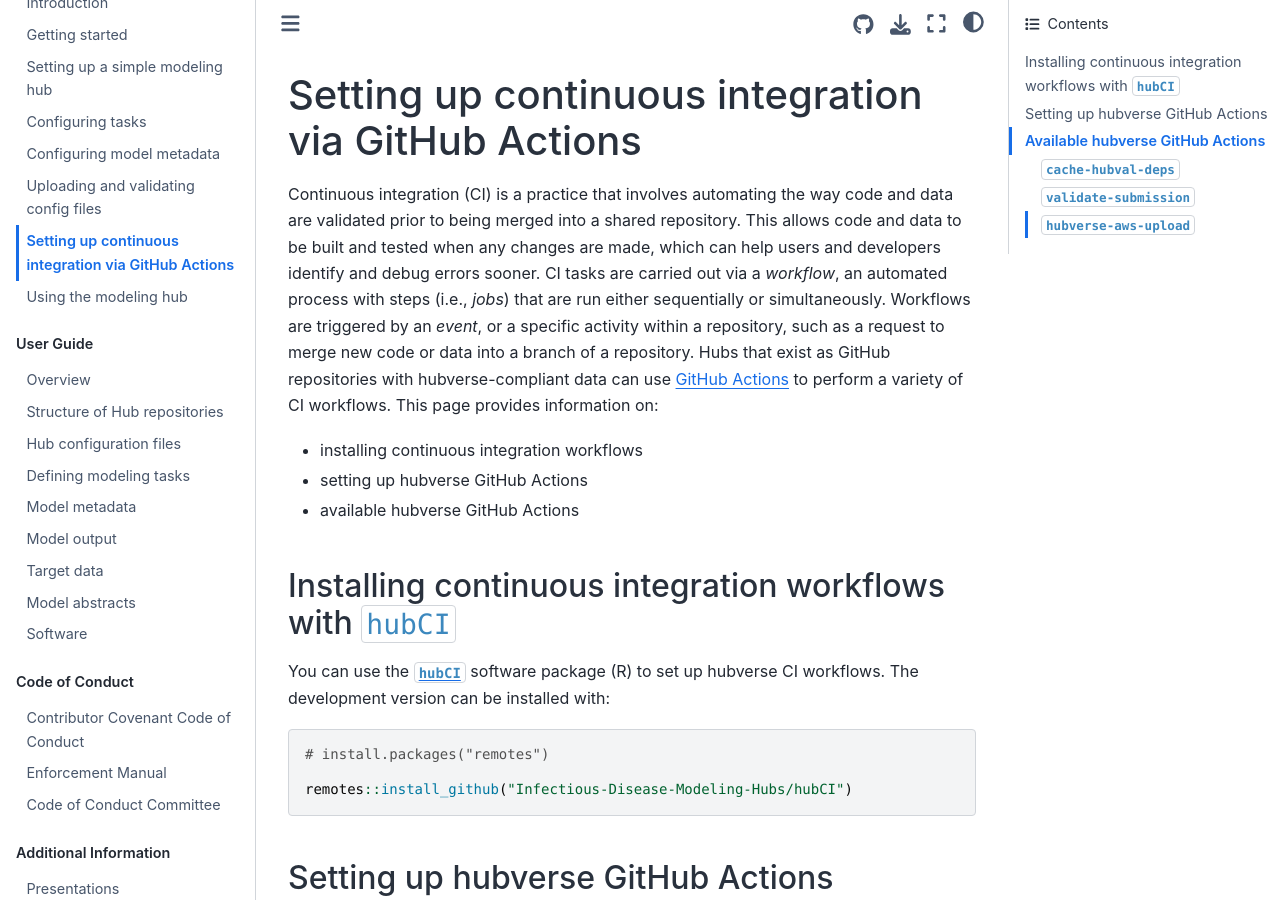
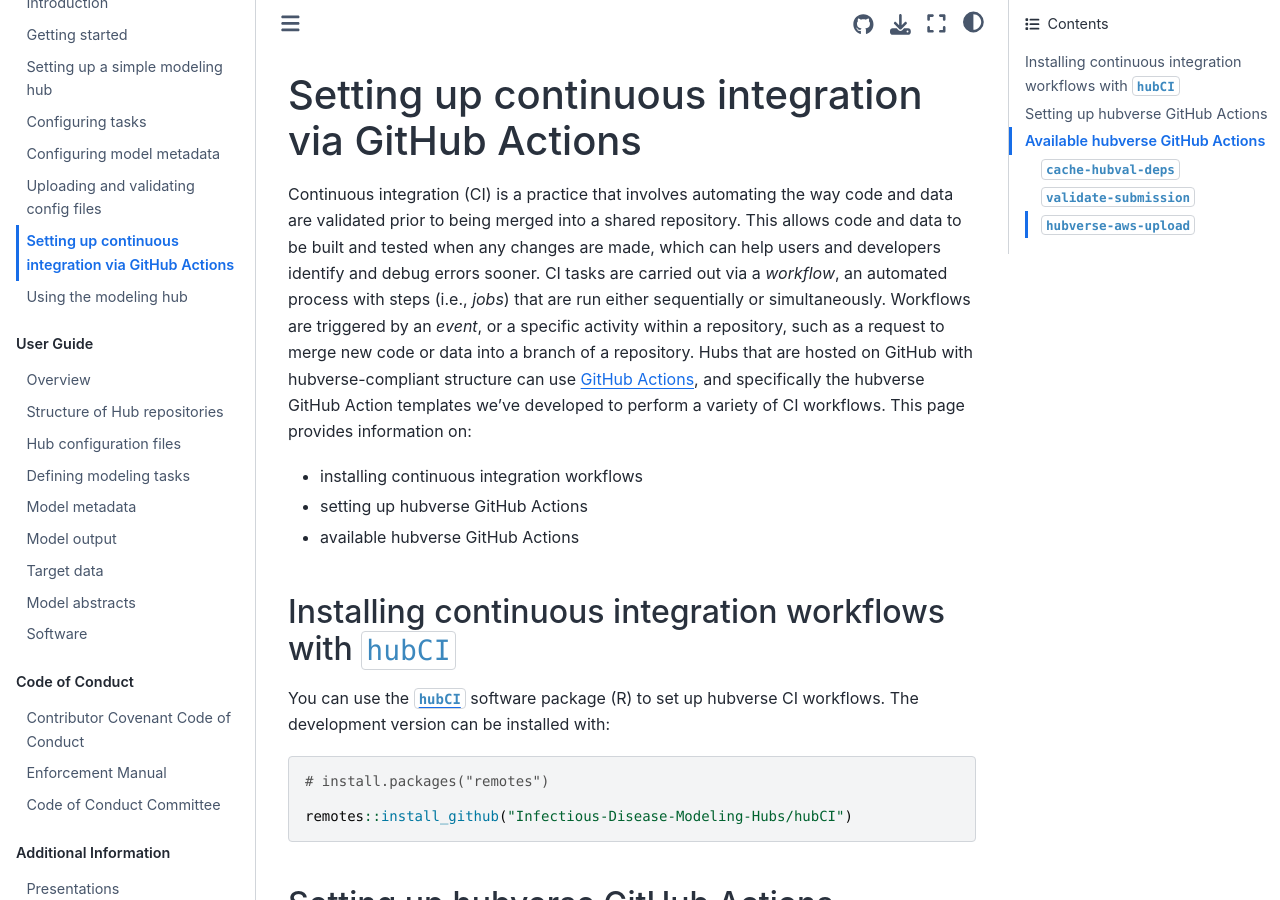
Before and after one commit to hubverse-org/hubDocs, a Sphinx documentation site: the page built from docs/source/quickstart-hub-admin/continuous-integration.md, in a window 1280 px wide and 900 px high. Built offline with Sphinx 7.4.7 and the Sphinx Book theme 1.1.4, drawn with Linux system fonts in a browser that asks for light colours.

Commit message:
Update docs/source/quickstart-hub-admin/continuous-integration.md

```diff
--- a/docs/source/quickstart-hub-admin/continuous-integration.md
+++ b/docs/source/quickstart-hub-admin/continuous-integration.md
@@ -1,6 +1,6 @@
 # Setting up continuous integration via GitHub Actions
 
-Continuous integration (CI) is a practice that involves automating the way code and data are validated prior to being merged into a shared repository. This allows code and data to be built and tested when any changes are made, which can help users and developers identify and debug errors sooner. CI tasks are carried out via a *workflow*, an automated process with steps (i.e., *jobs*) that are run either sequentially or simultaneously. Workflows are triggered by an *event*, or a specific activity within a repository, such as a request to merge new code or data into a branch of a repository. Hubs that exist as GitHub repositories with hubverse-compliant data can use [GitHub Actions](https://github.com/features/actions) to perform a variety of CI workflows.
+Continuous integration (CI) is a practice that involves automating the way code and data are validated prior to being merged into a shared repository. This allows code and data to be built and tested when any changes are made, which can help users and developers identify and debug errors sooner. CI tasks are carried out via a *workflow*, an automated process with steps (i.e., *jobs*) that are run either sequentially or simultaneously. Workflows are triggered by an *event*, or a specific activity within a repository, such as a request to merge new code or data into a branch of a repository. Hubs that are hosted on GitHub with hubverse-compliant structure can use [GitHub Actions](https://github.com/features/actions), and specifically the hubverse GitHub Action templates we've developed to perform a variety of CI workflows.
 This page provides information on:
 * installing continuous integration workflows
 * setting up hubverse GitHub Actions
```
